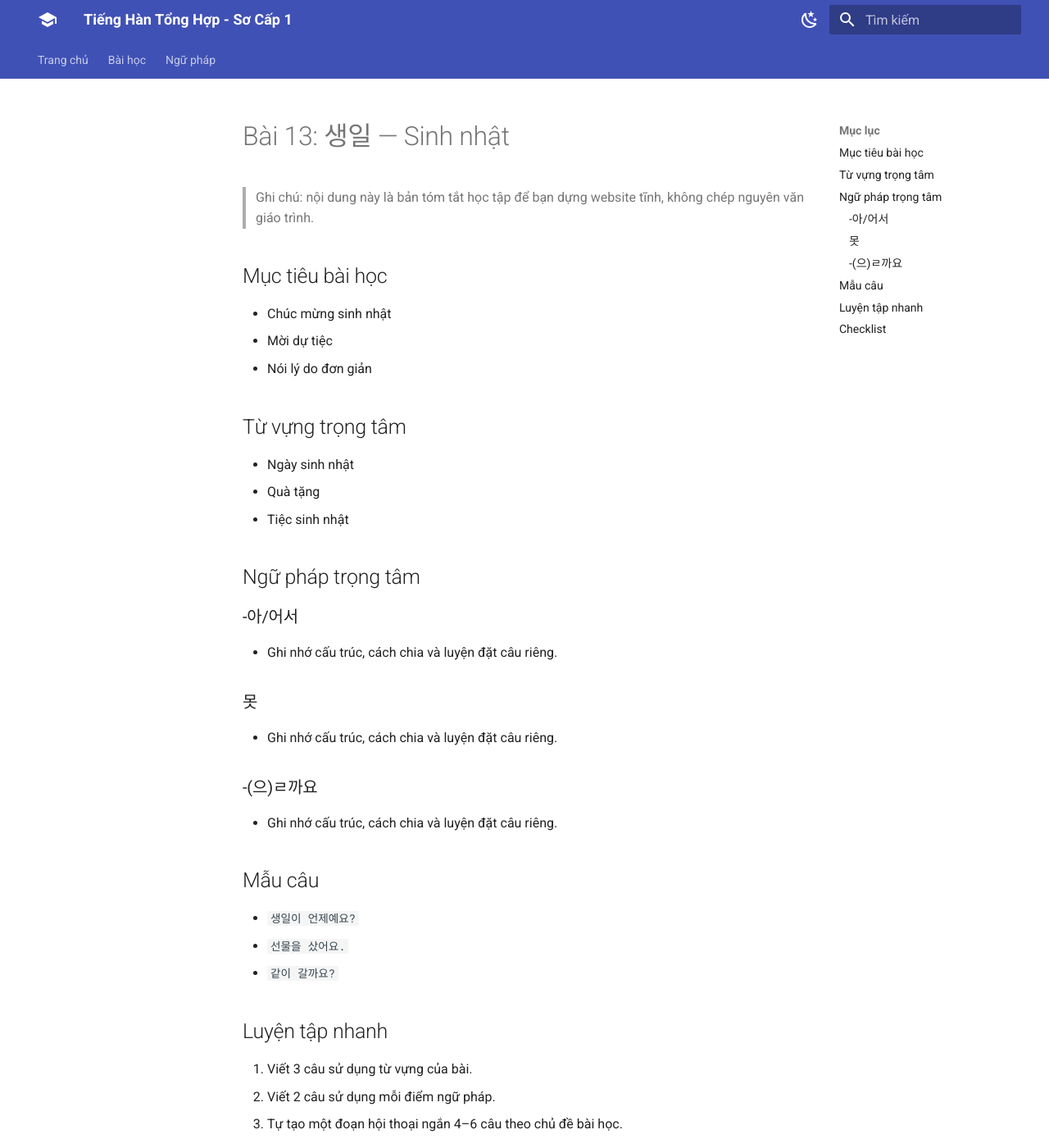
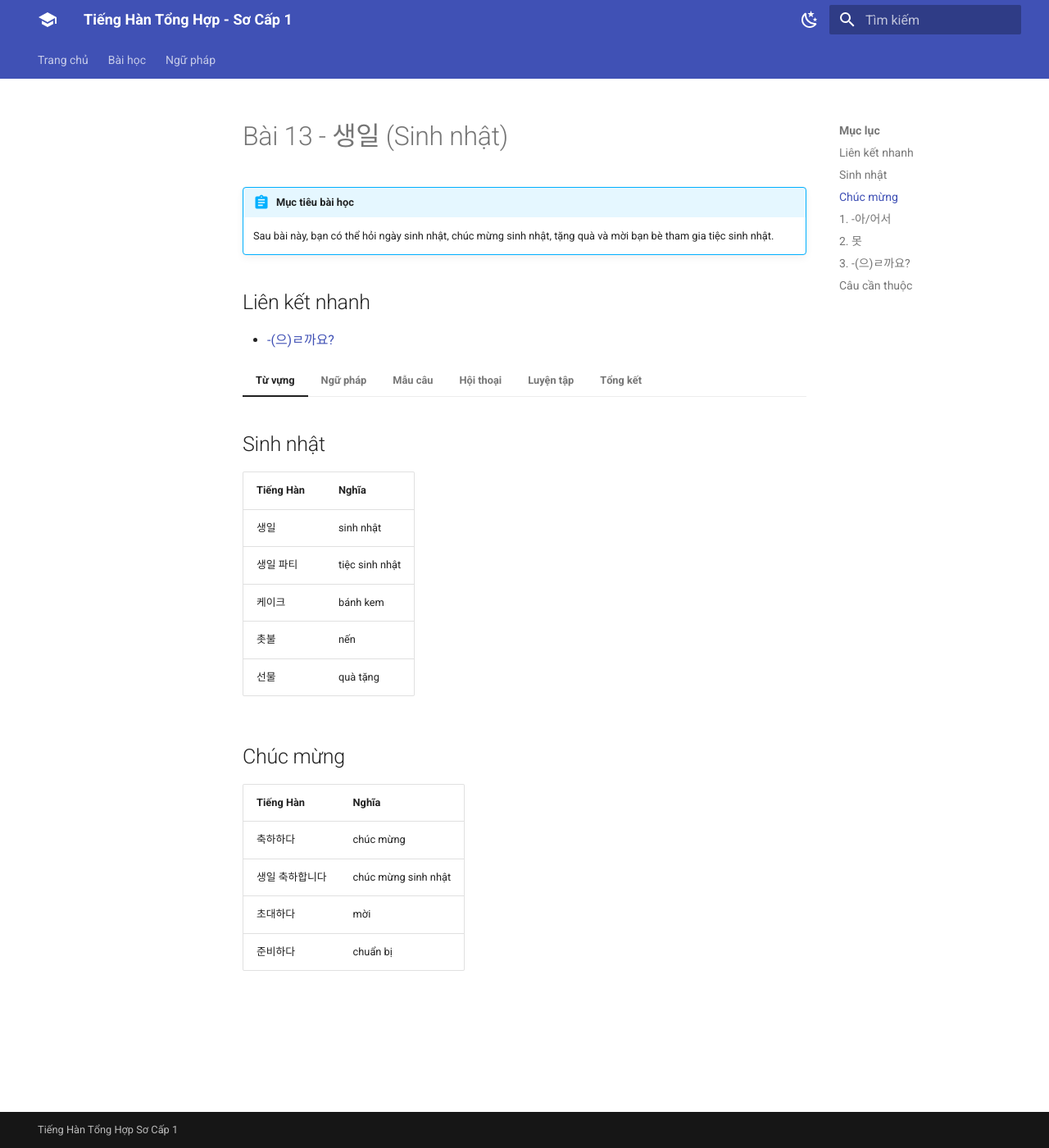
Before and after one commit to toanGa/tienghan-quyen1, an MkDocs documentation site: the page built from docs/lessons/bai-13.md, in a window 1280 px wide and 1400 px high. Shown: the whole window at 82% size. Built offline with MkDocs 1.6.1 and Material for MkDocs 9.7.7, drawn with Linux system fonts in a browser that asks for light colours; some of the changed text lies outside the part shown.

Commit message:
Upgrade lesson 13 to MkDocs format

```diff
--- a/docs/lessons/bai-13.md
+++ b/docs/lessons/bai-13.md
@@ -1,55 +1,113 @@
 ---
-title: "Bài 13: 생일 — Sinh nhật"
+title: "Bài 13 - 생일 (Sinh nhật)"
 lesson: 13
 korean: "생일"
 vietnamese: "Sinh nhật"
 ---
 
-# Bài 13: 생일 — Sinh nhật
+# Bài 13 - 생일 (Sinh nhật)
 
-> Ghi chú: nội dung này là bản tóm tắt học tập để bạn dựng website tĩnh, không chép nguyên văn giáo trình.
+!!! abstract "Mục tiêu bài học"
+    Sau bài này, bạn có thể hỏi ngày sinh nhật, chúc mừng sinh nhật, tặng quà và mời bạn bè tham gia tiệc sinh nhật.
 
-## Mục tiêu bài học
+## Liên kết nhanh
 
-- Chúc mừng sinh nhật
-- Mời dự tiệc
-- Nói lý do đơn giản
+- [-(으)ㄹ까요?](../grammar/eulkkayo.md)
 
-## Từ vựng trọng tâm
+=== "Từ vựng"
 
-- Ngày sinh nhật
-- Quà tặng
-- Tiệc sinh nhật
+    ## Sinh nhật
 
-## Ngữ pháp trọng tâm
+    | Tiếng Hàn | Nghĩa |
+    |---|---|
+    | 생일 | sinh nhật |
+    | 생일 파티 | tiệc sinh nhật |
+    | 케이크 | bánh kem |
+    | 촛불 | nến |
+    | 선물 | quà tặng |
 
-### -아/어서
+    ## Chúc mừng
 
-- Ghi nhớ cấu trúc, cách chia và luyện đặt câu riêng.
+    | Tiếng Hàn | Nghĩa |
+    |---|---|
+    | 축하하다 | chúc mừng |
+    | 생일 축하합니다 | chúc mừng sinh nhật |
+    | 초대하다 | mời |
+    | 준비하다 | chuẩn bị |
 
-### 못
+=== "Ngữ pháp"
 
-- Ghi nhớ cấu trúc, cách chia và luyện đặt câu riêng.
+    ## 1. -아/어서
 
-### -(으)ㄹ까요
+    Chỉ nguyên nhân hoặc nối hành động.
 
-- Ghi nhớ cấu trúc, cách chia và luyện đặt câu riêng.
+    Ví dụ:
 
-## Mẫu câu
+    - 생일이라서 기뻐요.
+    - 시간이 없어서 못 가요.
 
-- `생일이 언제예요?`
-- `선물을 샀어요.`
-- `같이 갈까요?`
+    ## 2. 못
 
-## Luyện tập nhanh
+    Không thể.
 
-1. Viết 3 câu sử dụng từ vựng của bài.
-2. Viết 2 câu sử dụng mỗi điểm ngữ pháp.
-3. Tự tạo một đoạn hội thoại ngắn 4–6 câu theo chủ đề bài học.
+    Ví dụ:
 
-## Checklist
+    - 오늘 못 가요.
+    - 케이크를 못 샀어요.
 
-- [ ] Thuộc từ vựng chính
-- [ ] Hiểu ngữ pháp
-- [ ] Đọc được mẫu câu
-- [ ] Tự nói được ít nhất 5 câu theo chủ đề
+    ## 3. -(으)ㄹ까요?
+
+    Rủ rê hoặc đề nghị.
+
+    Ví dụ:
+
+    - 같이 갈까요?
+    - 선물을 살까요?
+
+    Xem thêm: [-(으)ㄹ까요?](../grammar/eulkkayo.md)
+
+=== "Mẫu câu"
+
+    | Tiếng Hàn | Nghĩa |
+    |---|---|
+    | 생일이 언제예요? | Sinh nhật bạn khi nào? |
+    | 생일 축하합니다. | Chúc mừng sinh nhật. |
+    | 선물을 샀어요. | Tôi đã mua quà. |
+    | 같이 갈까요? | Cùng đi nhé? |
+    | 케이크를 준비했어요. | Tôi đã chuẩn bị bánh kem. |
+
+=== "Hội thoại"
+
+    A: 생일이 언제예요?
+
+    B: 다음 주 토요일이에요.
+
+    A: 생일 축하합니다.
+
+    B: 감사합니다.
+
+    A: 같이 선물을 살까요?
+
+    B: 좋아요.
+
+=== "Luyện tập"
+
+    1. Viết lời chúc sinh nhật bằng tiếng Hàn.
+    2. Đặt 5 câu với 못.
+    3. Đặt 5 câu với -(으)ㄹ까요?.
+
+=== "Tổng kết"
+
+    | Cấu trúc | Nghĩa |
+    |---|---|
+    | -아/어서 | vì, nên |
+    | 못 | không thể |
+    | -(으)ㄹ까요? | cùng... nhé? |
+
+    ## Câu cần thuộc
+
+    1. 생일이 언제예요?
+    2. 생일 축하합니다.
+    3. 선물을 샀어요.
+    4. 같이 갈까요?
+    5. 케이크를 준비했어요.
```
